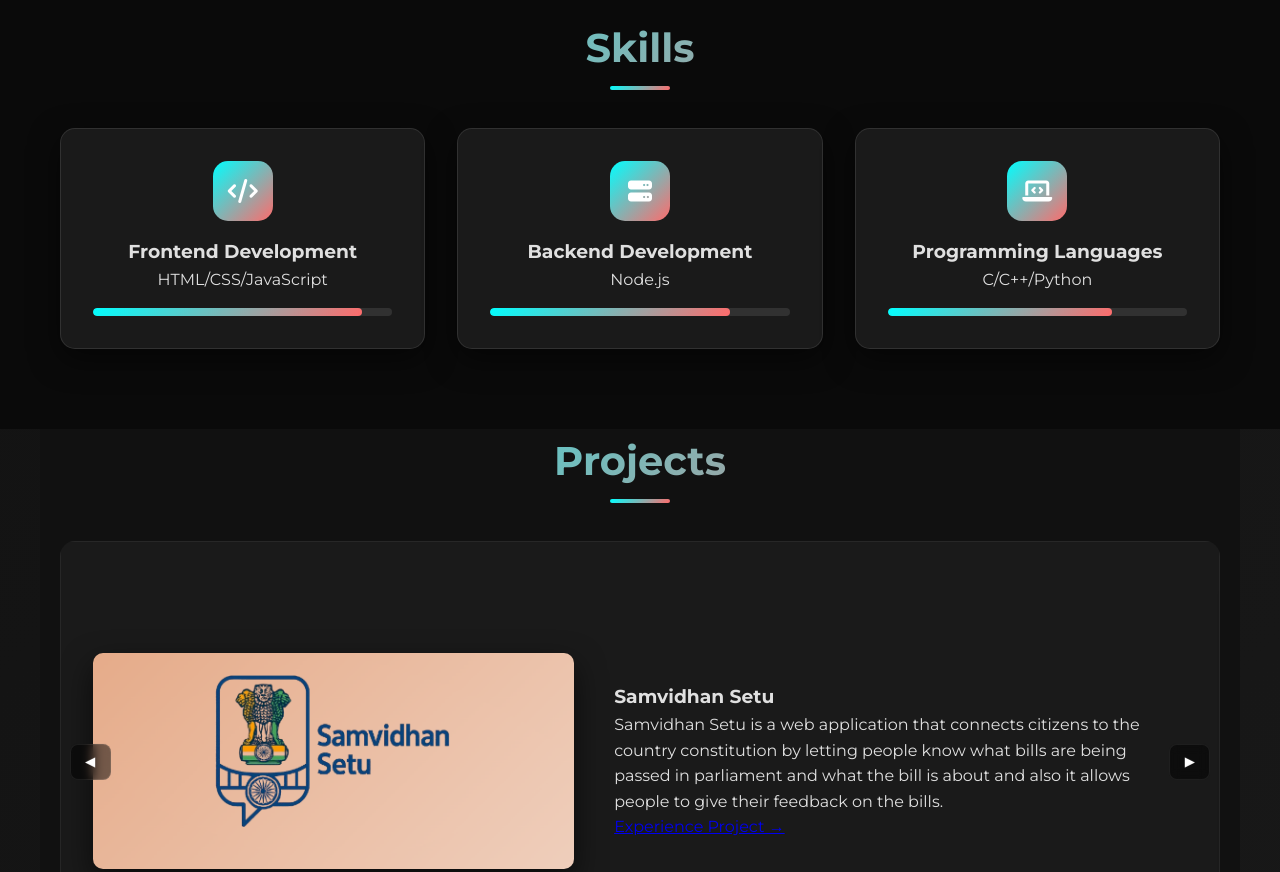
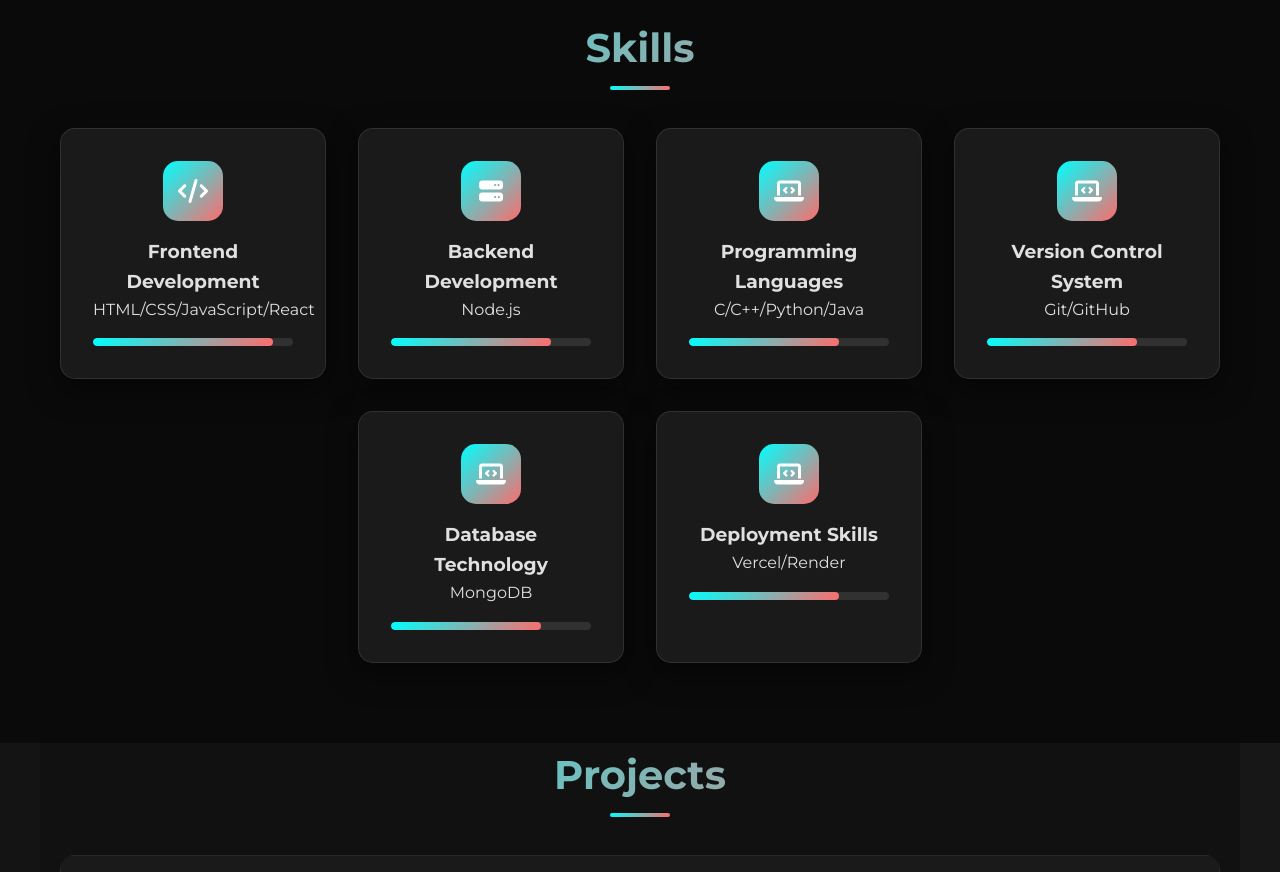
Before and after one commit to Code-Cool-2006/Portfolio, a plain HTML site: page index.html in a window 1280 px wide. Shown: the part 1380-2252 px from the top of the page. Drawn offline with Linux system fonts and the light colour scheme; a script that the page names is missing.

Commit message:
added skills

```diff
--- a/index.html
+++ b/index.html
@@ -198,7 +198,7 @@
           <div class="skill-card">
             <div class="skill-icon"><i class="fa-solid fa-code"></i></div>
             <h3>Frontend Development</h3>
-            <div class="skill-label">HTML/CSS/JavaScript</div>
+            <div class="skill-label">HTML/CSS/JavaScript/React</div>
             <div class="skill-bar-container">
               <div class="skill-bar" data-skill="90"></div>
             </div>
@@ -206,7 +206,7 @@
           <div class="skill-card">
             <div class="skill-icon"><i class="fa-solid fa-server"></i></div>
             <h3>Backend Development</h3>
-            <div class="skill-label">Node.js</div>
+            <div class="skill-label">Node.js </div>
             <div class="skill-bar-container">
               <div class="skill-bar" data-skill="80"></div>
             </div>
@@ -216,7 +216,38 @@
               <i class="fa-solid fa-laptop-code"></i>
             </div>
             <h3>Programming Languages</h3>
-            <div class="skill-label">C/C++/Python</div>
+            <div class="skill-label">C/C++/Python/Java</div>
+            <div class="skill-bar-container">
+              <div class="skill-bar" data-skill="75"></div>
+            </div>
+          </div>
+          <div class="skill-card">
+            <div class="skill-icon">
+              <i class="fa-solid fa-laptop-code"></i>
+            </div>
+            <h3>Version Control System</h3>
+            <div class="skill-label">Git/GitHub</div>
+            <div class="skill-bar-container">
+              <div class="skill-bar" data-skill="75"></div>
+            </div>
+          </div>
+          <br>
+          <div class="skill-card">
+            <div class="skill-icon">
+              <i class="fa-solid fa-laptop-code"></i>
+            </div>
+            <h3>Database Technology</h3>
+            <div class="skill-label">MongoDB</div>
+            <div class="skill-bar-container">
+              <div class="skill-bar" data-skill="75"></div>
+            </div>
+          </div>
+          <div class="skill-card">
+            <div class="skill-icon">
+              <i class="fa-solid fa-laptop-code"></i>
+            </div>
+            <h3>Deployment Skills</h3>
+            <div class="skill-label">Vercel/Render</div>
             <div class="skill-bar-container">
               <div class="skill-bar" data-skill="75"></div>
             </div>
```
